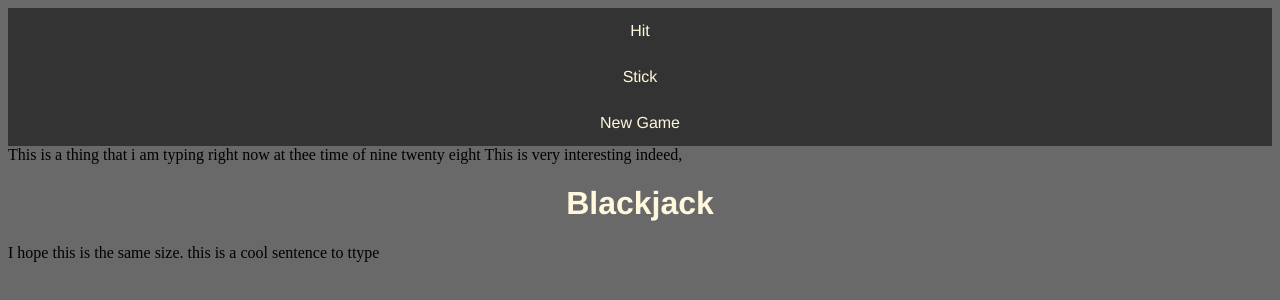
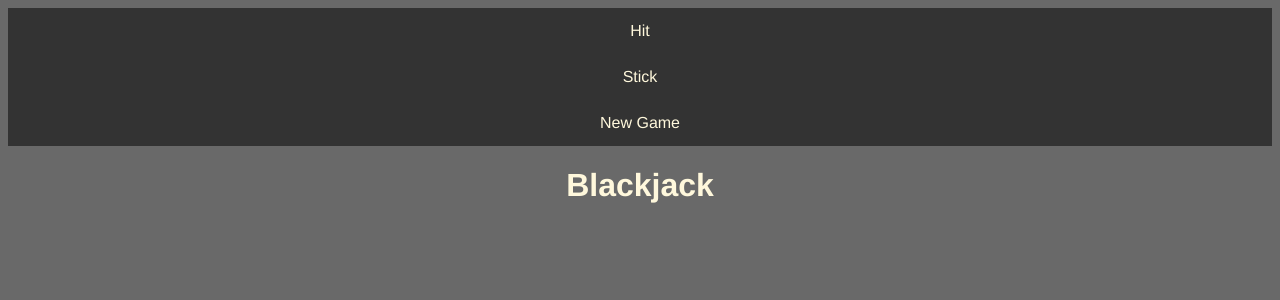
Before and after one commit to Anderu-W/javascript_blackjack, an Electron app: page index.html in a window 1280 px wide. Drawn offline with Linux system fonts and the light colour scheme.

Commit message:
Removed some stuff

```diff
--- a/index.html
+++ b/index.html
@@ -9,9 +9,6 @@
             <li><a href="pageTwo.html"> Stick </a></li>
             <li><a href="#"> New Game </a></li>
         </ul>
-        This is a thing that i am typing right now at thee time of nine twenty eight
-        This is very interesting indeed,
         <h1>Blackjack</h1>
-        <p>I hope this is the same size. this is a cool sentence to ttype</p>
     </body>
 </html>
```
Also changed, not shown: main.css (line endings or trailing spaces).
